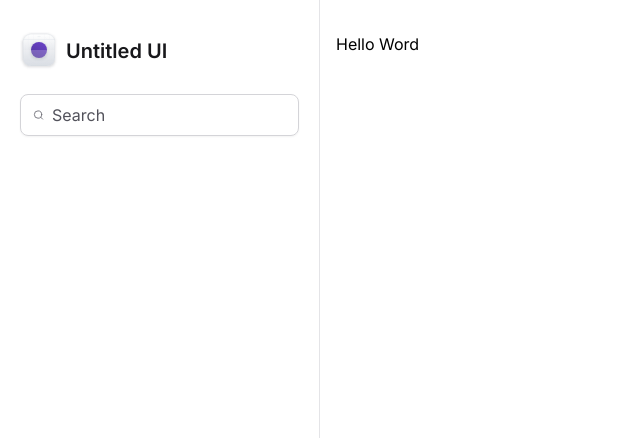
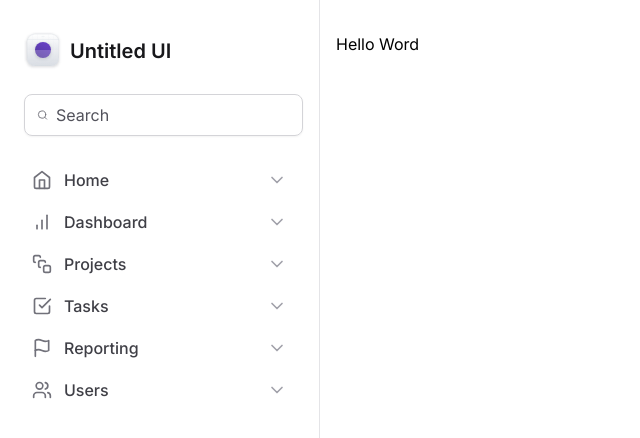
Before and after one commit to EllenBessa/tailwind-next, a Next.js app: page / in a window 1280 px wide. Shown: the top 438 px of the page, without its empty margins (0-640 px from the left). Built offline with nearby package versions, Linux system fonts and the light colour scheme.

Commit message:
feat: :lipstick: Menu de Navegação

```diff
--- a/src/components/Sidebar/Logo.tsx
+++ b/src/components/Sidebar/Logo.tsx
@@ -1,6 +1,6 @@
 export function Logo() {
   return (
-    <strong className="flex items-center gap-2 text-xl font-semibold text-zinc-900">
+    <strong className="flex items-center gap-2 text-xl mx-1 font-semibold text-zinc-900">
     <svg
       width={38}
       height={38}
--- /dev/null
+++ b/src/components/Sidebar/MainNavigation/NavItem.tsx
@@ -0,0 +1,17 @@
+import { ElementType } from "react";
+import { ChevronDown } from "lucide-react"
+
+export interface NavItemProps{
+  title:string;
+  icon: ElementType
+}
+
+export function NavItem({title ,icon: Icon}: NavItemProps) {
+  return(
+    <a href="#" className="group flex items-center gap-3 rounded px-3 py-2 hover:bg-violet-50">
+        <Icon className="h-5 w-5 text-zinc-500"/>
+        <span className="font-medium text-zinc-700 group-hover:text-violet-500">{title}</span>
+        <ChevronDown className="ml-auto h-5 w-5 text-zinc-400 group-hover:text-violet-300"/>
+      </a>
+  )
+}
--- /dev/null
+++ b/src/components/Sidebar/MainNavigation/index.tsx
@@ -0,0 +1,15 @@
+import {Home, BarChart, SquareStack, CheckSquare, Flag, Users} from "lucide-react"
+import { NavItem } from "./NavItem"
+
+export function MainNavigation() {
+  return(
+    <nav className="space-y-0.5">
+      <NavItem title="Home" icon={Home}/>
+      <NavItem title="Dashboard" icon={BarChart}/>
+      <NavItem title="Projects" icon={SquareStack}/>
+      <NavItem title="Tasks" icon={CheckSquare}/>
+      <NavItem title="Reporting" icon={Flag}/>
+      <NavItem title="Users" icon={Users}/>
+    </nav>
+  )
+}
--- a/src/components/Sidebar/index.tsx
+++ b/src/components/Sidebar/index.tsx
@@ -1,15 +1,18 @@
 import { Search } from "lucide-react";
 import { Logo } from "./Logo";
+import { MainNavigation } from "./MainNavigation";
 
 export function Sidebar() {
   return(
     <aside className='border-r border-zinc-200 px-5 py-8 space-y-6'>
       <Logo/>
 
-      <div className="flex w-full items-center gap-2 rounded-lg border border-zinc-300 px-3 py-2 shadow-sm">
+      <div className="mx-1 flex w-full items-center gap-2 rounded-lg border border-zinc-300 px-3 py-2 shadow-sm">
         <Search className="h-5 w-5 text-zinc-500"/>
         <input type="text" placeholder="Search" className="flex-1 border-0 bg-transparent p-0 text-zinc-900 placeholder-zinc-600"/>
       </div>
+
+        <MainNavigation/>
     </aside>
   )
 }
```
